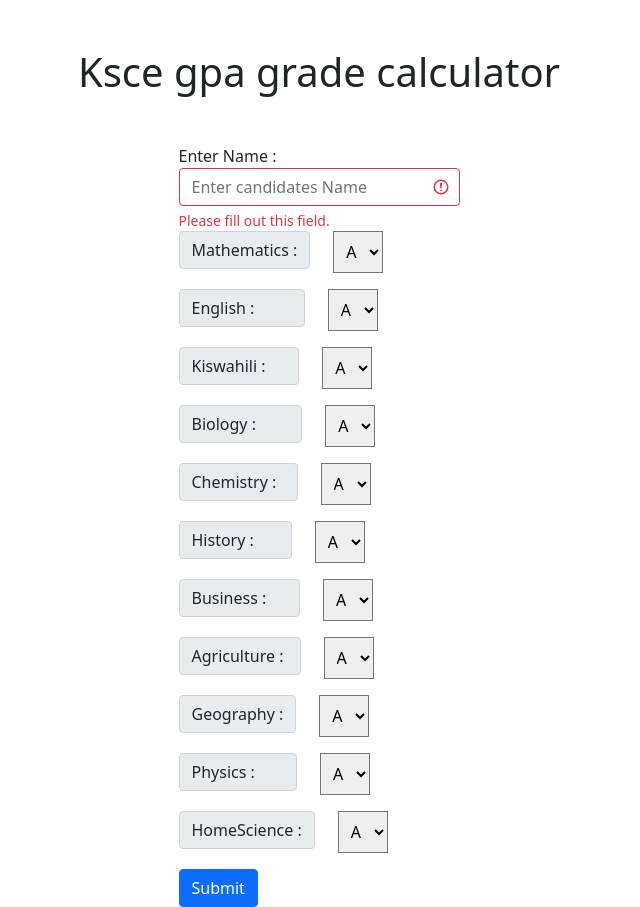
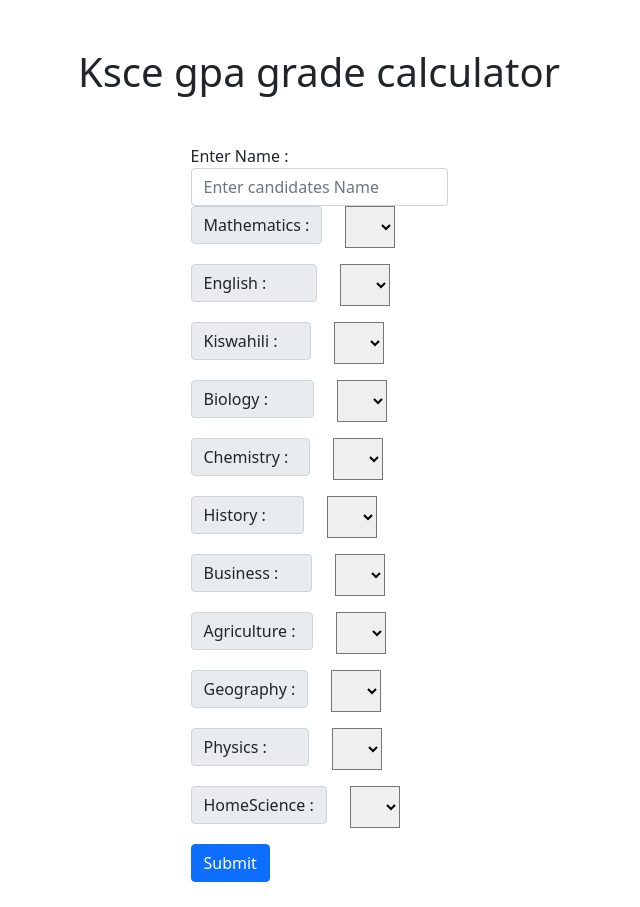
Before and after one commit to barkotenicholas/KsceCal, an Angular app: page / in a window 1280 px wide. Shown: the whole page, without its empty margins (321-961 px from the left). After the commit the page ends 882 px from the top, so only its background shows below. Built offline with nearby package versions, Linux system fonts and the light colour scheme.

Commit message:
added details

```diff
--- a/src/app/app.component.html
+++ b/src/app/app.component.html
@@ -15,11 +15,11 @@
 
   <div class=" d-flex justify-content-center">
 
-    <form method="post" class="was-validated">
+    <form #details="ngForm" (ngSubmit)="submit(details)">
 
       <div class="form-group col-xs-4">
         <label for="name">Enter Name :</label>
-        <input type="text" class="form-control" id="name" placeholder="Enter candidates Name" name="name" required>
+        <input ngModel type="text" class="form-control" id="name" placeholder="Enter candidates Name" name="name" required>
         <div class="valid-feedback">Valid.</div>
         <div class="invalid-feedback">Please fill out this field.</div>
       </div>
@@ -28,7 +28,7 @@
         <div class="input-group-append me-4">
           <label class="input-group-text" for="math">Mathematics :</label>
         </div>
-        <select class="custom-select p-2" id="math" name="math">
+        <select ngModel class="custom-select p-2" id="math" name="math">
           <option value="A">A</option>
           <option value="B">B</option>
           <option value="C">C</option>
@@ -40,7 +40,7 @@
         <div class="input-group-append me-4 ">
           <label class="input-group-text" for="eng">English : &nbsp; &nbsp;&nbsp;&nbsp;&nbsp;&nbsp;&nbsp;</label>
         </div>
-        <select class="custom-select p-2" id="eng" name="eng">
+        <select ngModel class="custom-select p-2" id="eng" name="eng">
           <option value="A">A</option>
           <option value="B">B</option>
           <option value="C">C</option>
@@ -54,7 +54,7 @@
         <div class="input-group-append me-4">
           <label class="input-group-text" for="kisw">Kiswahili :&nbsp;&nbsp;&nbsp;&nbsp;&nbsp;</label>
         </div>
-        <select class="custom-select p-2" id="kisw" name="kisw">
+        <select ngModel class="custom-select p-2" id="kisw" name="kisw">
           <option value="A">A</option>
           <option value="B">B</option>
           <option value="C">C</option>
@@ -68,7 +68,7 @@
         <div class="input-group-append me-4">
           <label class="input-group-text" for="bio">Biology :&nbsp; &nbsp;&nbsp;&nbsp;&nbsp;&nbsp;&nbsp;</label>
         </div>
-        <select class="custom-select p-2" id="bio" name="bio">
+        <select ngModel class="custom-select p-2" id="bio" name="bio">
           <option value="A">A</option>
           <option value="B">B</option>
           <option value="C">C</option>
@@ -82,7 +82,7 @@
         <div class="input-group-append me-4">
           <label class="input-group-text" for="chem">Chemistry :&nbsp;&nbsp;</label>
         </div>
-        <select class="custom-select p-2" id="chem" name="chem">
+        <select ngModel class="custom-select p-2" id="chem" name="chem">
           <option value="A">A</option>
           <option value="B">B</option>
           <option value="C">C</option>
@@ -96,7 +96,7 @@
         <div class="input-group-append me-4">
           <label class="input-group-text" for="his">History : &nbsp;&nbsp;&nbsp;&nbsp;&nbsp; </label>
         </div>
-        <select class="custom-select p-2" id="his" name="his">
+        <select ngModel class="custom-select p-2" id="his" name="his">
           <option value="A">A</option>
           <option value="B">B</option>
           <option value="C">C</option>
@@ -110,7 +110,7 @@
         <div class="input-group-append me-4">
           <label class="input-group-text" for="biz">Business :&nbsp;&nbsp;&nbsp;&nbsp;&nbsp;</label>
         </div>
-        <select class="custom-select p-2" id="biz" name="biz">
+        <select ngModel class="custom-select p-2" id="biz" name="biz">
           <option value="A">A</option>
           <option value="B">B</option>
           <option value="C">C</option>
@@ -124,7 +124,7 @@
         <div class="input-group-append me-4">
           <label class="input-group-text" for="agri">Agriculture :&nbsp;</label>
         </div>
-        <select class="custom-select p-2" id="agri" name="agri">
+        <select ngModel class="custom-select p-2" id="agri" name="agri">
           <option value="A">A</option>
           <option value="B">B</option>
           <option value="C">C</option>
@@ -138,7 +138,7 @@
         <div class="input-group-append me-4">
           <label class="input-group-text" for="geo">Geography :</label>
         </div>
-        <select class="custom-select p-2" id="geo" name="geo">
+        <select ngModel class="custom-select p-2" id="geo" name="geo">
           <option value="A">A</option>
           <option value="B">B</option>
           <option value="C">C</option>
@@ -152,7 +152,7 @@
         <div class="input-group-append me-4">
           <label class="input-group-text" for="phy">Physics :&nbsp;&nbsp;&nbsp;&nbsp;&nbsp;&nbsp;&nbsp;</label>
         </div>
-        <select class="custom-select p-2" id="phy" name="phy">
+        <select ngModel class="custom-select p-2" id="phy" name="phy">
           <option value="A">A</option>
           <option value="B">B</option>
           <option value="C">C</option>
@@ -166,7 +166,7 @@
         <div class="input-group-append me-4">
           <label class="input-group-text" for="ho">HomeScience :</label>
         </div>
-        <select class="custom-select p-2" id="ho" name="ho">
+        <select ngModel class="custom-select p-2" id="ho" name="ho">
           <option value="A">A</option>
           <option value="B">B</option>
           <option value="C">C</option>
--- a/src/app/app.component.ts
+++ b/src/app/app.component.ts
@@ -6,5 +6,9 @@ import { Component } from '@angular/core';
   styleUrls: ['./app.component.css']
 })
 export class AppComponent {
-  title = 'kcse';
+
+
+  submit(details: any){
+    console.log(details)
+  }
 }
--- a/src/app/app.module.ts
+++ b/src/app/app.module.ts
@@ -2,13 +2,15 @@ import { NgModule } from '@angular/core';
 import { BrowserModule } from '@angular/platform-browser';
 
 import { AppComponent } from './app.component';
+import { FormsModule } from '@angular/forms';
 
 @NgModule({
   declarations: [
     AppComponent
   ],
   imports: [
-    BrowserModule
+    BrowserModule,
+    FormsModule
   ],
   providers: [],
   bootstrap: [AppComponent]
```
